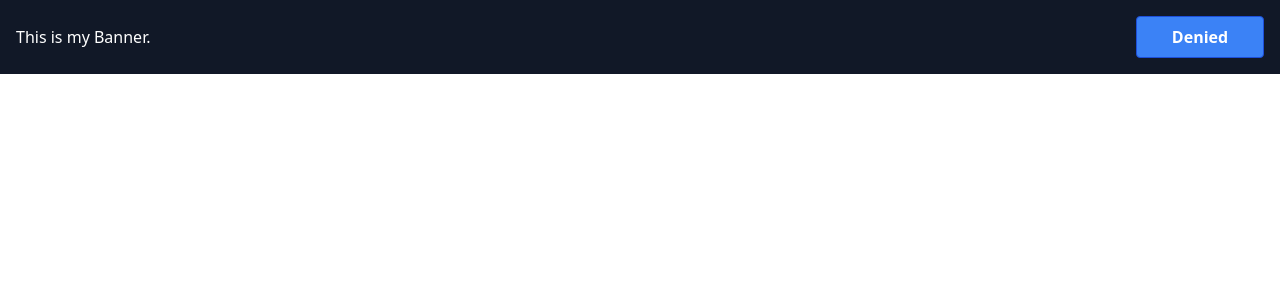
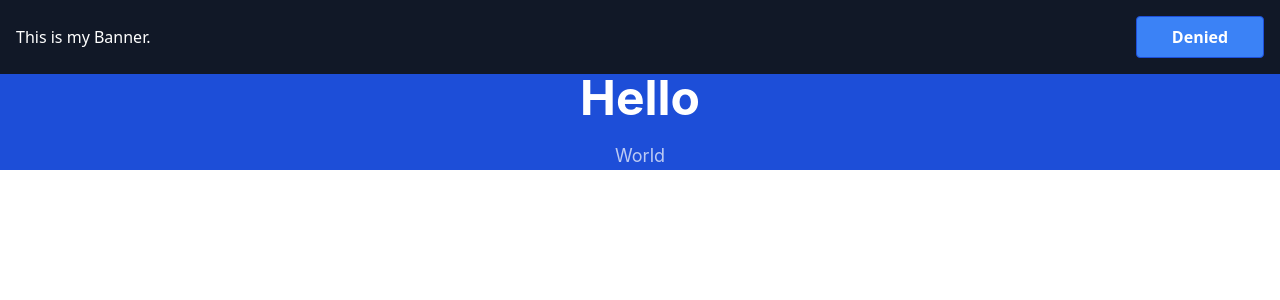
Before and after one commit to sih3rron/Notification_API_Demo, a React (Create React App) app: page / in a window 1280 px wide. Shown: the top 300 px of the page. Built offline with nearby package versions, Linux system fonts and the light colour scheme.

Commit message:
2 files modified, 1 added, 2 deleted

```diff
--- a/components/HeroLayout.js
+++ b/components/Hero.js
@@ -1,8 +1,8 @@
 import React from 'react';
 
-export default function HeroLayout() {
+export default function Hero() {
   return (
-    <header className="w-full h-96 bg-[url('https://images.unsplash.com/photo-1503435980610-a51f3ddfee50')] bg-cover bg-center flex justify-center items-center">
+    <header className="w-full h-full bg-auto bg-blue-700 bg-cover bg-center flex justify-center items-center">
       <div className="flex flex-col justify-center items-center">
         <h1 className="text-center text-5xl text-white font-bold drop-shadow-lg">
           Hello
--- a/src/App.js
+++ b/src/App.js
@@ -1,13 +1,13 @@
 import React from 'react';
 import Banner from '../components/Banner';
-import HeroLayout from '../components/HeroLayout';
+import Hero from '../components/Hero';
 import './style.css';
 
 export default function App() {
   return (
     <div>
       <Banner />
-      <HeroLayout />
+      <Hero />
     </div>
   );
 }
```
Also changed, not shown: tailwind.config.js (+6 -1 lines), public/Batman-slapping-Robin-Meme-Blank-1.jpeg (deleted).
